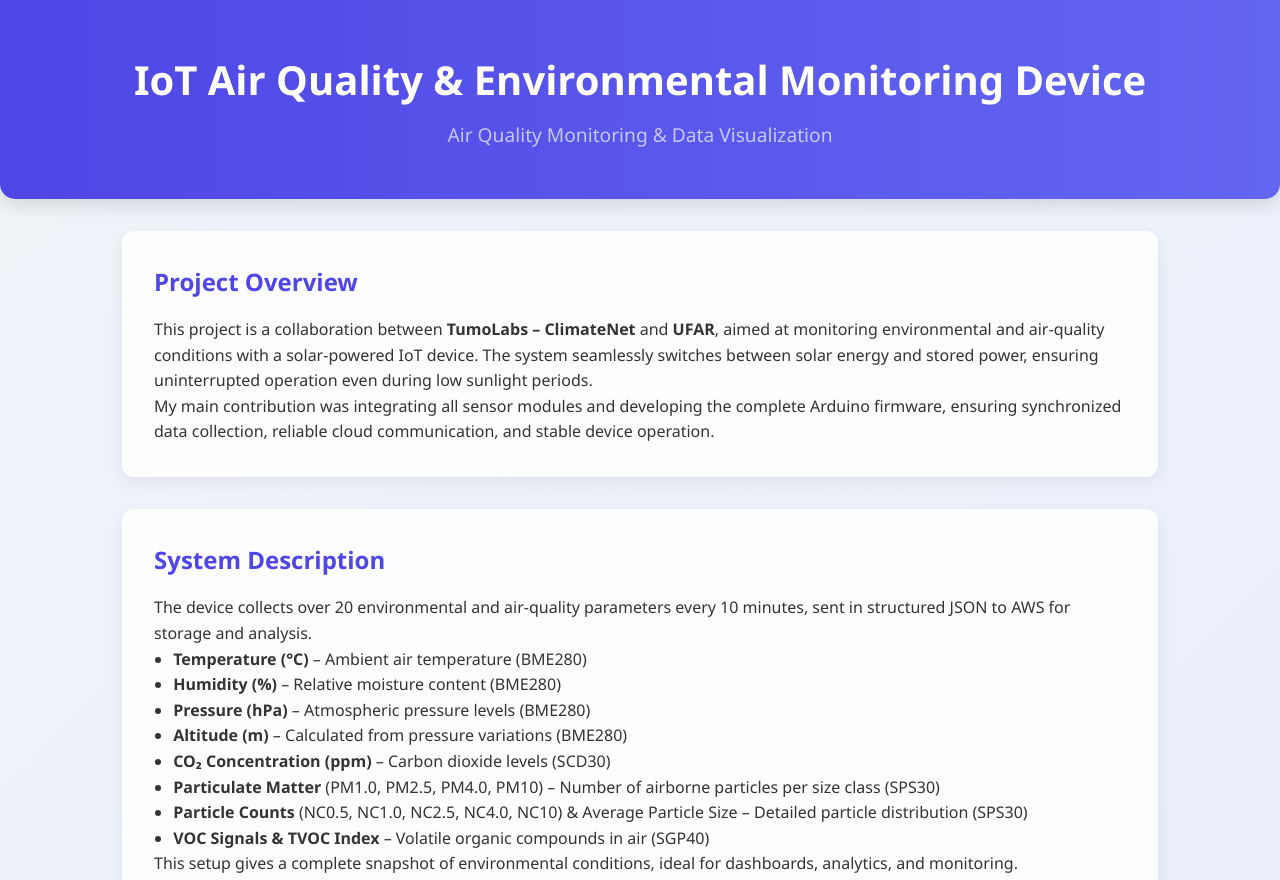
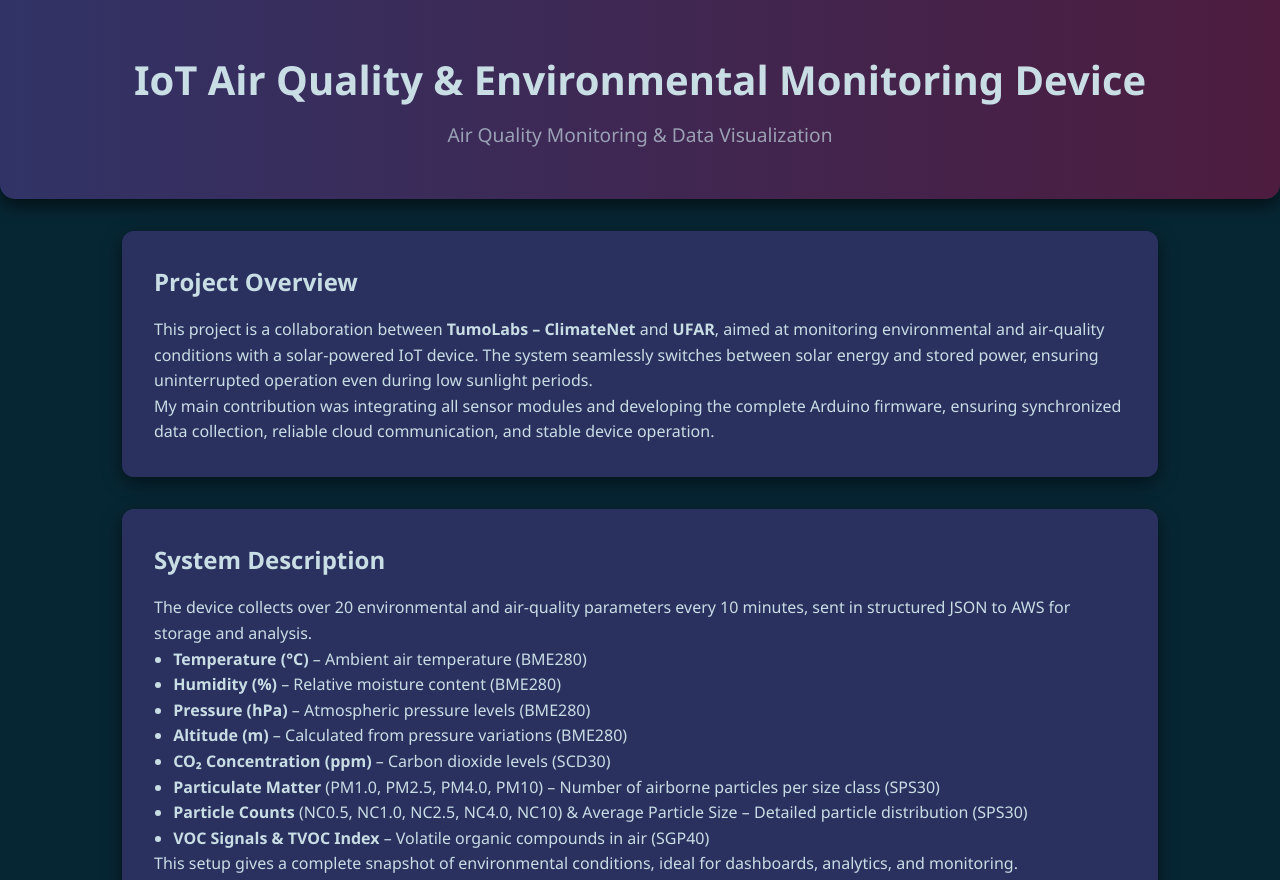
Before and after one commit to naremanukiian/IoTAirQuality, a plain HTML site: page index.html in a window 1280 px wide. Shown: the top 880 px of the page. Drawn offline with nearby package versions, Linux system fonts and the light colour scheme.

Commit message:
Update style.css

```diff
--- a/style.css
+++ b/style.css
@@ -7,21 +7,21 @@
 }
 
 body {
-  background: linear-gradient(135deg, #f0f4f8, #e0e7ff);
-  color: #333;
+  background: #072633; /* very dark blue */
+  color: #C9DDE5; /* light bluish text */
   line-height: 1.6;
   overflow-x: hidden;
 }
 
 /* HEADER */
 header {
-  background: linear-gradient(90deg, #4f46e5, #6366f1);
-  color: white;
+  background: linear-gradient(90deg, #313366, #4D1C3F); /* dark gradient */
+  color: #C9DDE5;
   padding: 3rem 2rem;
   text-align: center;
   border-bottom-left-radius: 15px;
   border-bottom-right-radius: 15px;
-  box-shadow: 0 8px 15px rgba(0,0,0,0.1);
+  box-shadow: 0 8px 15px rgba(0,0,0,0.5);
   top: 0;
   z-index: 100;
 }
@@ -34,7 +34,7 @@ header h1 {
 header p {
   margin-top: 0.5rem;
   font-size: 1.2rem;
-  color: #ffffffaa;
+  color: #C9DDE5aa;
 }
 
 /* MAIN CONTENT */
@@ -46,15 +46,15 @@ main {
 
 /* OVERVIEW SECTIONS */
 .overview {
-  background: #ffffffdd;
+  background: #313366dd; /* dark bluish card */
   padding: 2rem;
   margin-bottom: 2rem;
   border-radius: 12px;
-  box-shadow: 0 6px 18px rgba(0,0,0,0.06);
+  box-shadow: 0 6px 18px rgba(0,0,0,0.5);
 }
 
 .overview h2 {
-  color: #4f46e5;
+  color: #C9DDE5;
   margin-bottom: 1rem;
 }
 
@@ -70,10 +70,10 @@ main {
 }
 
 .chart-container {
-  background: white;
+  background: #072633; /* very dark background */
   padding: 2rem;
   border-radius: 12px;
-  box-shadow: 0 6px 18px rgba(0,0,0,0.06);
+  box-shadow: 0 6px 18px rgba(0,0,0,0.5);
   width: 100%;
   height: auto;
   overflow: visible;
@@ -88,7 +88,7 @@ canvas {
 /* Chart titles */
 .chart-container h2 {
   text-align: center;
-  color: #4f46e5;
+  color: #C9DDE5;
   margin-bottom: 1rem;
 }
 
@@ -96,17 +96,17 @@ canvas {
 footer {
   text-align: center;
   padding: 1.5rem;
-  background-color: #f0f4f8;
+  background-color: #313366; /* dark footer */
   margin-top: 3rem;
 }
 
 footer a {
-  color: #4f46e5;
+  color: #C9DDE5;
   text-decoration: none;
 }
 
 footer a:hover {
-  color: #3b82f6;
+  color: #4D1C3F;
 }
 
 /* RESPONSIVE */
```
